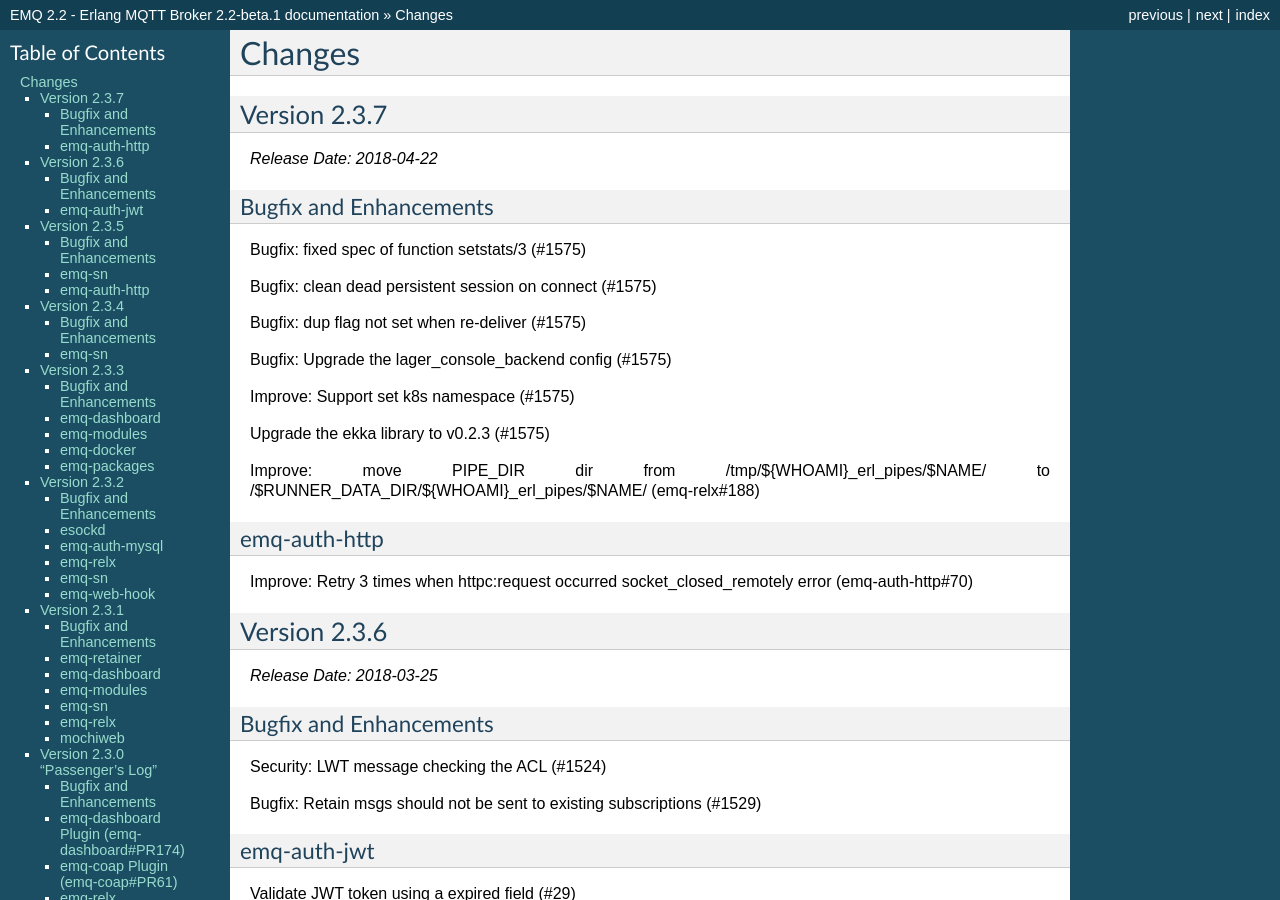
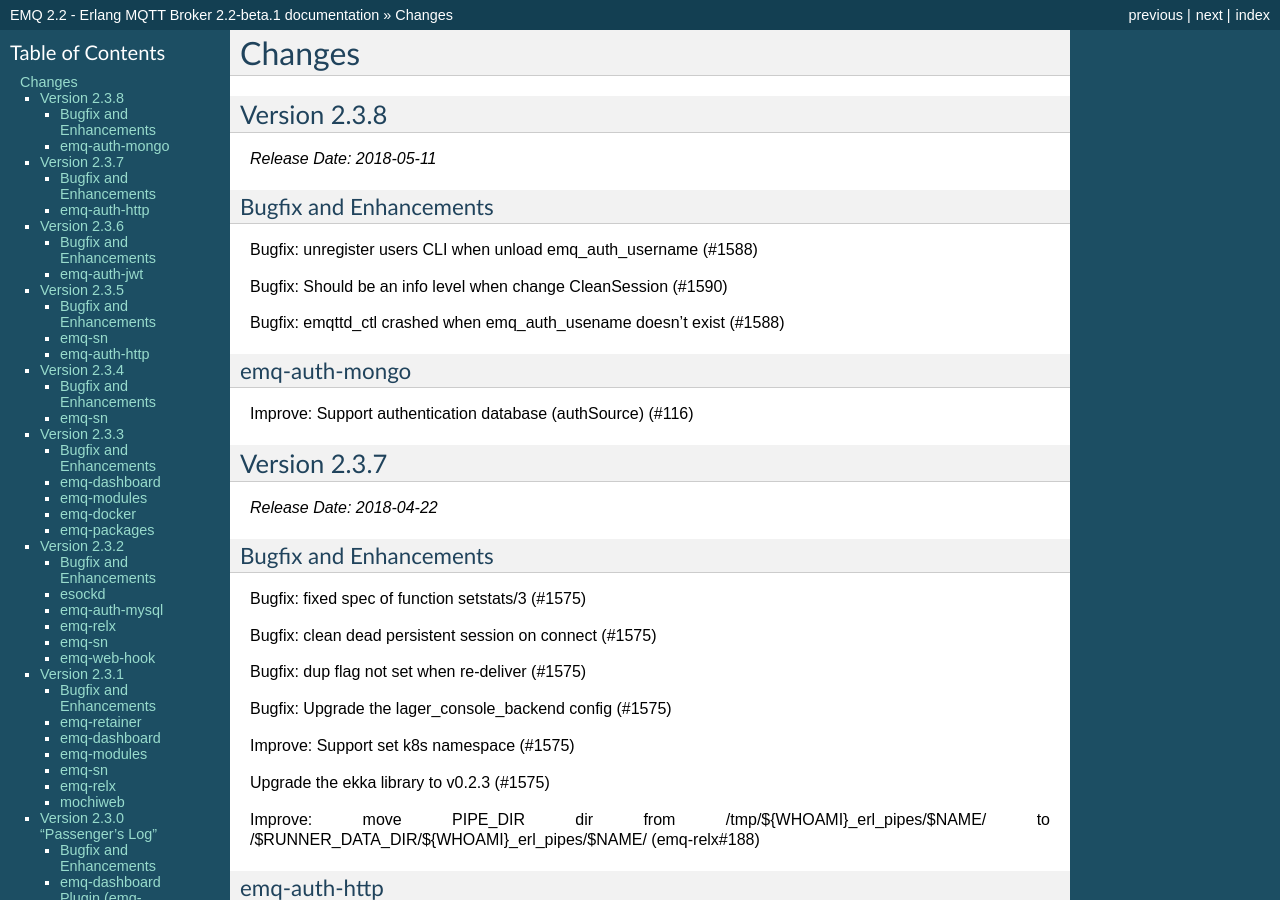
Before and after one commit to emqxarchive/emqx-docs-en, a Sphinx documentation site: the page built from source/changes.rst, in a window 1280 px wide and 900 px high. Built offline with Sphinx 7.4.7, drawn with Linux system fonts in a browser that asks for light colours.

Commit message:
Add changelog for version 2.3.8

```diff
--- a/source/changes.rst
+++ b/source/changes.rst
@@ -4,6 +4,29 @@
 =======
 Changes
 =======
+
+.. _release_2.3.8:
+
+-------------
+Version 2.3.8
+-------------
+
+*Release Date: 2018-05-11*
+
+Bugfix and Enhancements
+-----------------------
+
+Bugfix: unregister users CLI when unload emq_auth_username (#1588)
+
+Bugfix: Should be an info level when change CleanSession (#1590)
+
+Bugfix: emqttd_ctl crashed when emq_auth_usename doesn't exist (#1588)
+
+emq-auth-mongo
+--------------
+
+Improve: Support authentication database (authSource) (#116)
+
 
 .. _release_2.3.7:
 
```
